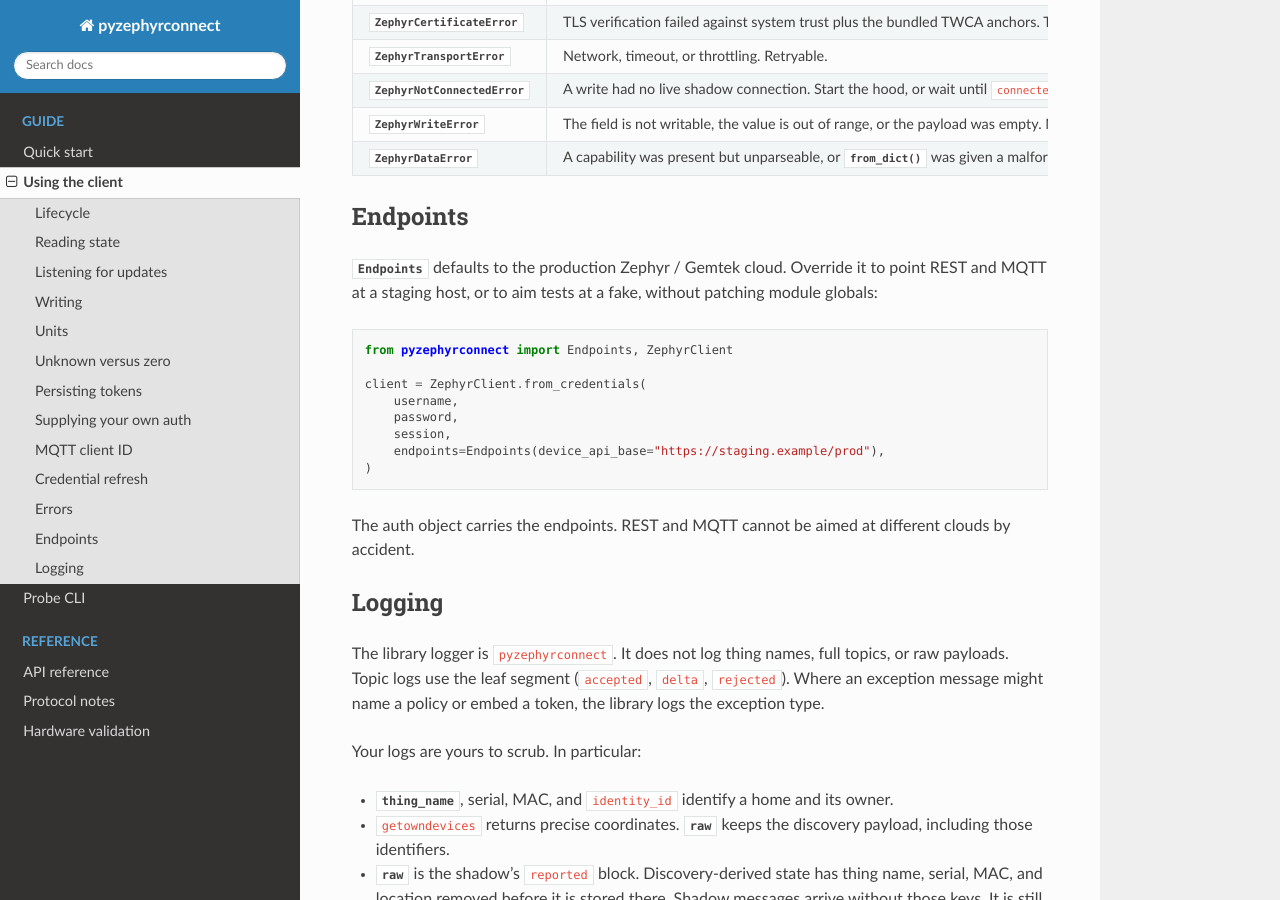
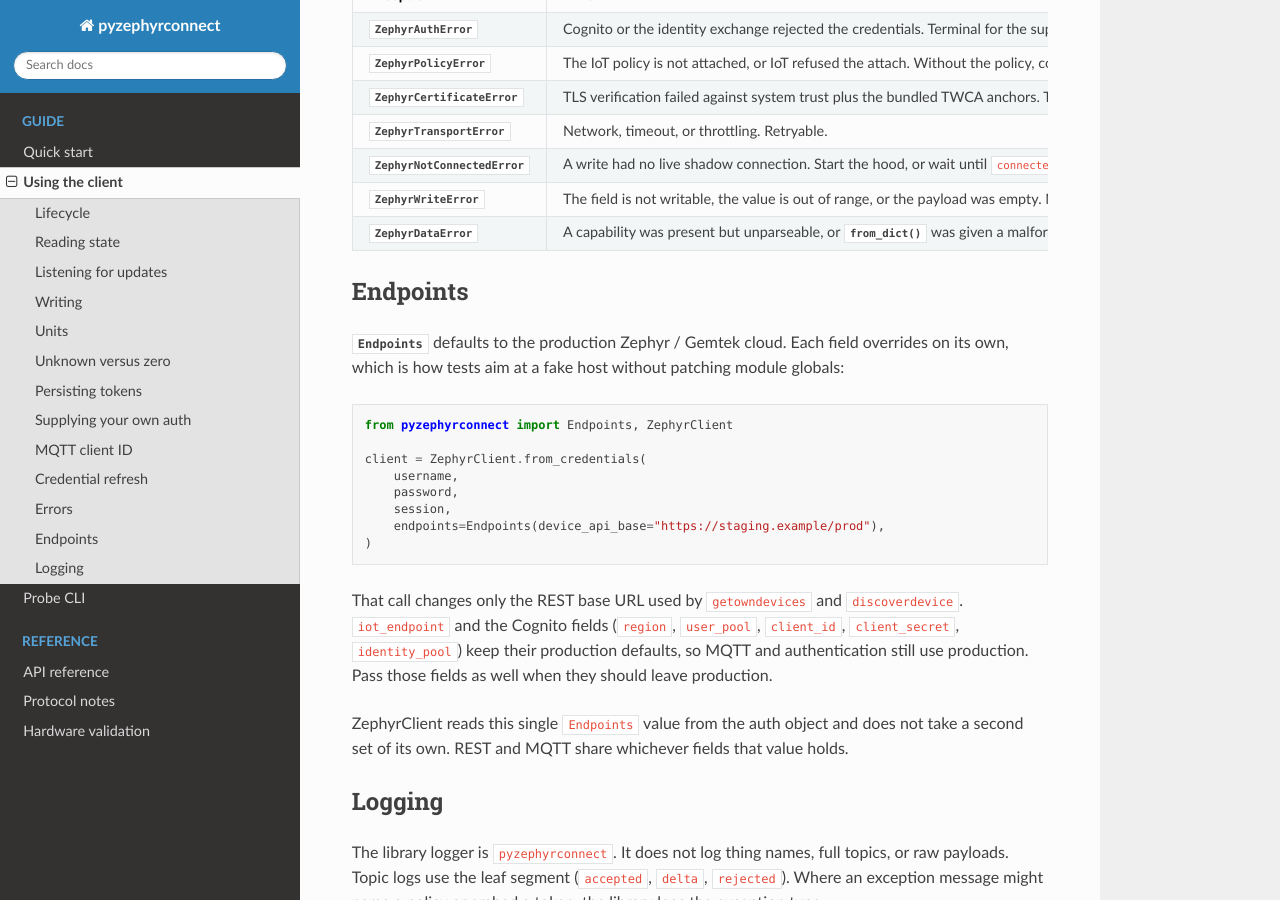
Before and after one commit to RyanMorash/pyzephyrconnect, a Sphinx documentation site: the page built from docs/usage.rst, in a window 1280 px wide and 900 px high, scrolled down 6230 px. Built offline with Sphinx 7.4.7 and the Read the Docs theme 3.1.0, drawn with Linux system fonts in a browser that asks for light colours; some of the changed text lies outside the part shown.

Commit message:
docs: correct transport, suffix, and endpoint descriptions
Live updates and writes use the device shadow; discovery and polling
read over HTTPS. client_id_suffix rejects every non-string, and an
Endpoints override of device_api_base leaves MQTT and Cognito on
production.

Co-authored-by: Ryan Morash <RyanMorash@users.noreply.github.com>

```diff
--- a/docs/usage.rst
+++ b/docs/usage.rst
@@ -293,9 +293,14 @@ attach stay on the base class, because
 
    client = ZephyrClient(StoredAuth(session, client_id_suffix="-ha"))
 
-``client_id_suffix`` is keyword-only. An empty suffix raises
-:class:`ValueError` at construction: it would make the MQTT client ID
-the bare identity, which is what the vendor phone app connects as.
+``client_id_suffix`` is keyword-only.
+:class:`~pyzephyrconnect.auth.AbstractAuth` raises :class:`ValueError`
+at construction when the value is not a non-empty string. That includes
+an empty string, ``None``, a number, and any other non-string. An empty
+string would make the MQTT client ID the bare identity, which is what
+the vendor phone app connects as. A non-string would be interpolated
+into that ID (``None`` becomes the literal ``"None"``), and AWS IoT
+would drop every message under a client ID the policy does not cover.
 
 .. _mqtt-client-id:
 
@@ -397,8 +402,8 @@ Endpoints
 ---------
 
 :class:`~pyzephyrconnect.const.Endpoints` defaults to the production
-Zephyr / Gemtek cloud. Override it to point REST and MQTT at a staging
-host, or to aim tests at a fake, without patching module globals:
+Zephyr / Gemtek cloud. Each field overrides on its own, which is how
+tests aim at a fake host without patching module globals:
 
 .. code-block:: python
 
@@ -411,8 +416,15 @@ host, or to aim tests at a fake, without patching module globals:
        endpoints=Endpoints(device_api_base="https://staging.example/prod"),
    )
 
-The auth object carries the endpoints. REST and MQTT cannot be aimed at
-different clouds by accident.
+That call changes only the REST base URL used by ``getowndevices`` and
+``discoverdevice``. ``iot_endpoint`` and the Cognito fields (``region``,
+``user_pool``, ``client_id``, ``client_secret``, ``identity_pool``) keep
+their production defaults, so MQTT and authentication still use
+production. Pass those fields as well when they should leave production.
+
+ZephyrClient reads this single ``Endpoints`` value from the auth object
+and does not take a second set of its own. REST and MQTT share whichever
+fields that value holds.
 
 Logging
 -------
```
Also changed, not shown: docs/index.rst (+10 -7 lines).
